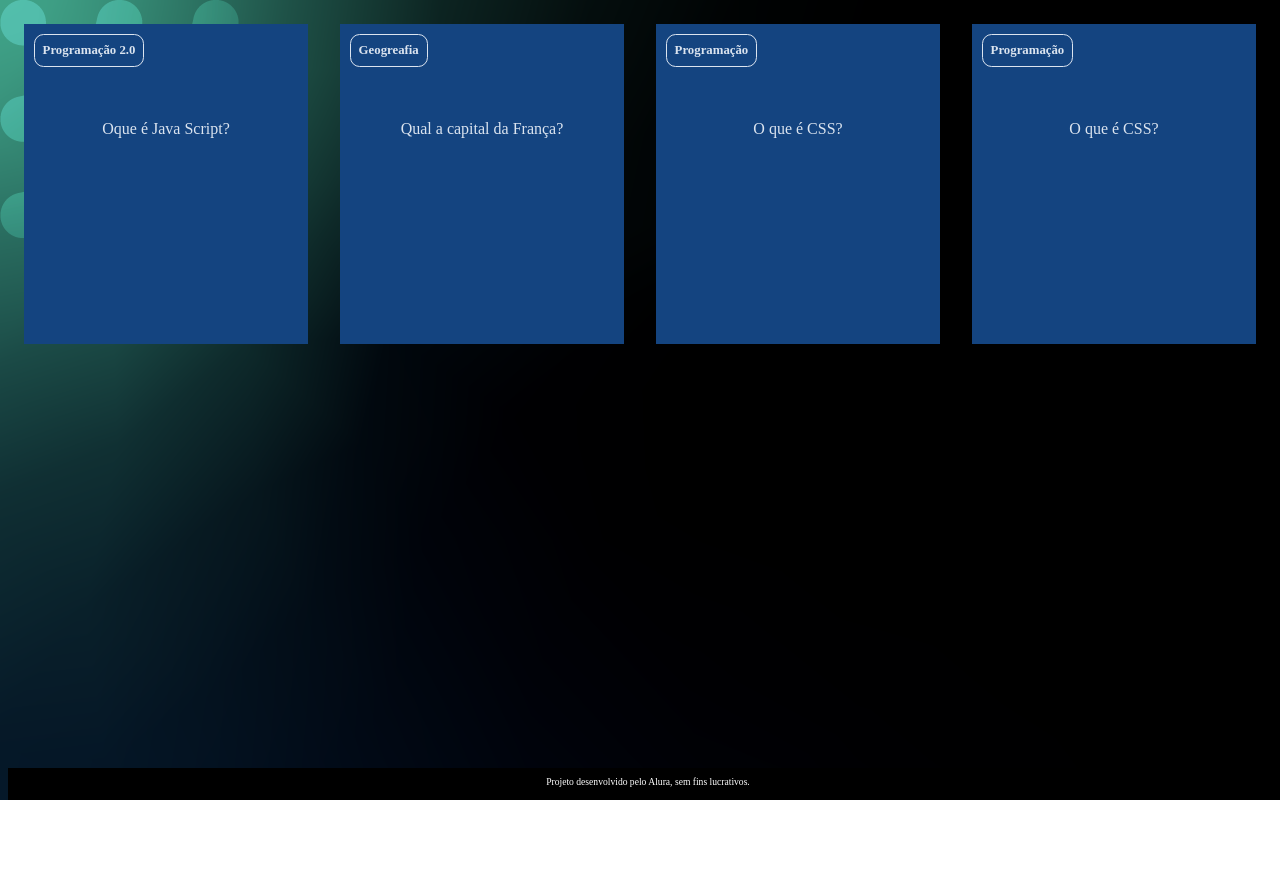
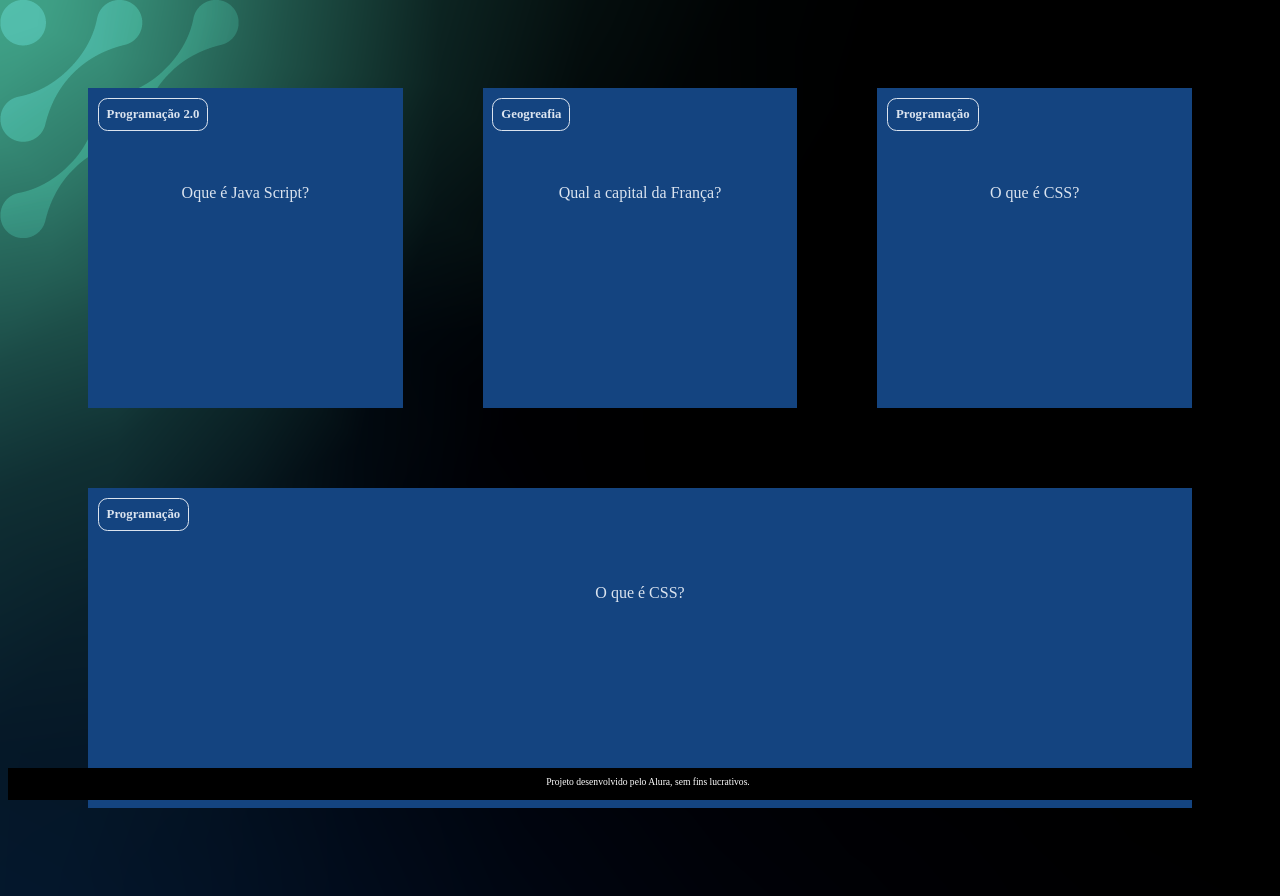
Before and after one commit to JefersonEdgar/Flashcard_2B, a plain HTML site: page index.html in a window 1280 px wide. Before the commit the page ends 800 px from the top, so only its background shows below. Drawn offline with Linux system fonts and the light colour scheme.

Commit message:
Add files via upload

```diff
--- a/assets/style.css
+++ b/assets/style.css
@@ -11,6 +11,10 @@ body {
 
 #container {
     display: flex;
+    flex-wrap: wrap;
+    justify-content: space-between;
+     padding: 4rem;
+     gap: 3rem;
 }
 
 .cartao {
```
